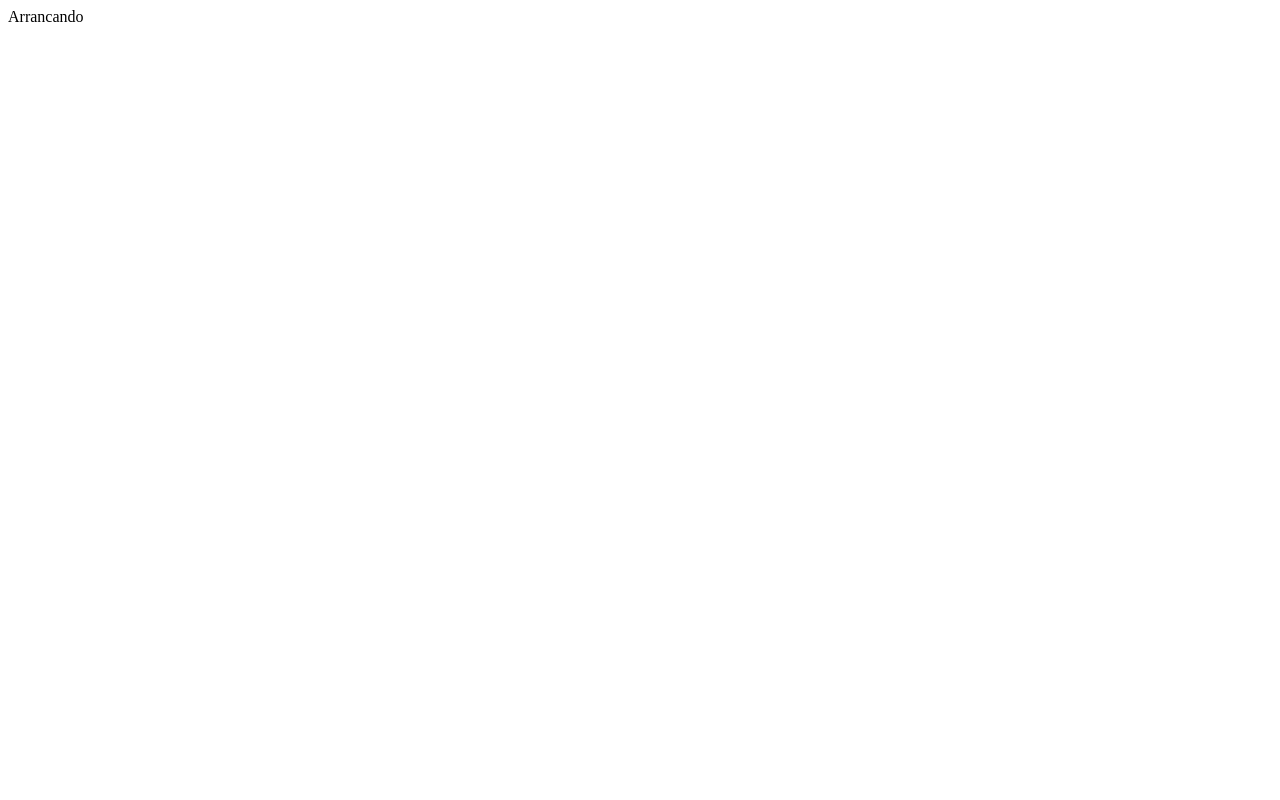
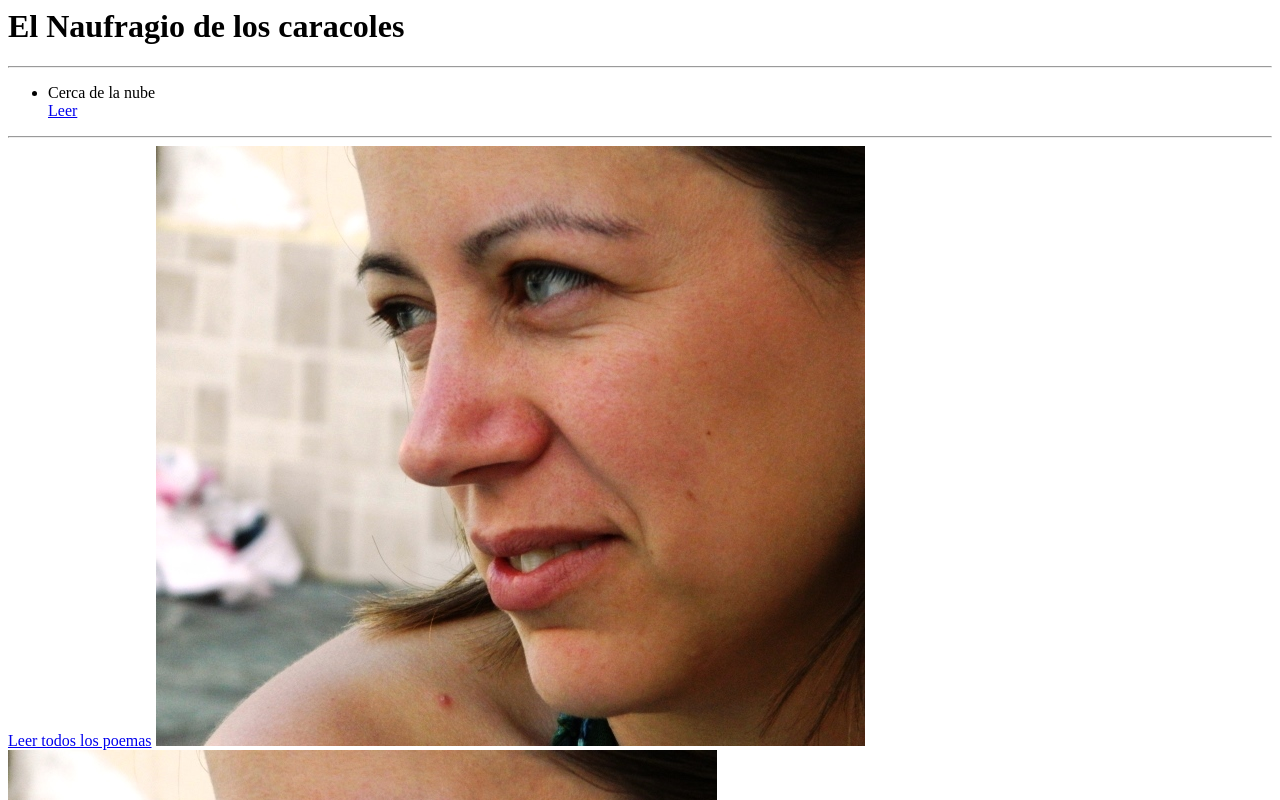
Before and after one commit to eugeniazorrilla/eugeniazorrilla.github.io, a plain HTML site: page actividad-1/index.html in a window 1280 px wide. Shown: the top 800 px of the page. Drawn offline with Linux system fonts and the light colour scheme.

Commit message:
Update index.html

```diff
--- a/actividad-1/index.html
+++ b/actividad-1/index.html
@@ -1 +1,18 @@
-Arrancando
+<h1><strong>El Naufragio de los caracoles</strong></h1>
+
+<hr>
+
+<ul>
+  <li>
+    Cerca de la nube
+  </li>
+  <a href="poema1.html">Leer</a>
+</ul>
+
+<hr>
+
+<a href="https://clubdeescritura.com/convocatoria/iii-concurso-poesia/leer/2556293/el-naufragio-de-los-caracoles/">Leer todos los poemas</a>
+
+<img src="https://eugeniazorrilla.github.io/perfil%20web.jpg" alt="Eugenia Zorrilla">
+
+<img class="card-img-bottom" src="https://eugeniazorrilla.github.io/perfil%20web.jpg" alt="Eugenia Zorrilla">
```
